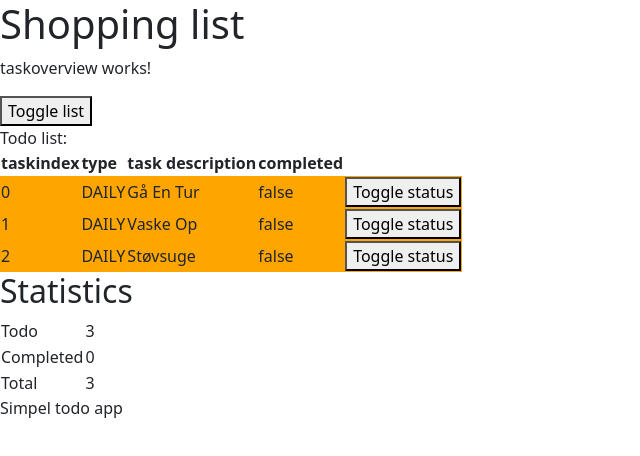
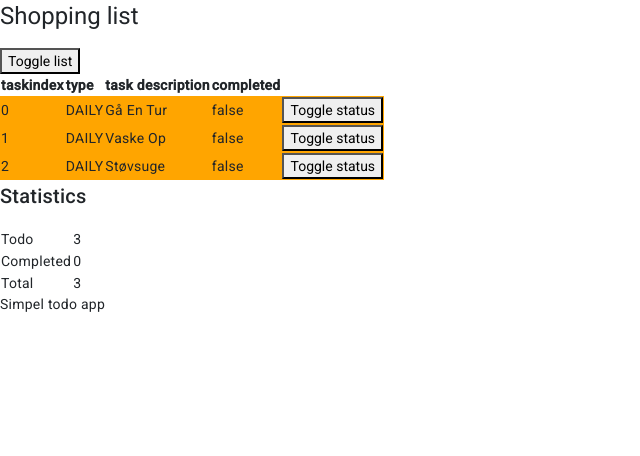
Before and after one commit to oliverbenee/taskapp, an Angular app: page / in a window 1280 px wide. Shown: the top 456 px of the page, without its empty margins (0-640 px from the left). Built offline with nearby package versions, Linux system fonts and the light colour scheme.

Commit message:
add google material css

```diff
--- a/angular.json
+++ b/angular.json
@@ -25,6 +25,7 @@
               "projects/tasks/src/assets"
             ],
             "styles": [
+              "@angular/material/prebuilt-themes/indigo-pink.css",
               "./node_modules/ngx-bootstrap/datepicker/bs-datepicker.css",
               "./node_modules/bootstrap/dist/css/bootstrap.min.css",
               "projects/tasks/src/style/styles.css"
@@ -89,6 +90,7 @@
               "projects/tasks/src/assets"
             ],
             "styles": [
+              "@angular/material/prebuilt-themes/indigo-pink.css",
               "projects/tasks/src/style/styles.css"
             ],
             "scripts": []
--- a/package.json
+++ b/package.json
@@ -11,10 +11,12 @@
   "private": true,
   "dependencies": {
     "@angular/animations": "^16.2.0",
+    "@angular/cdk": "^16.2.11",
     "@angular/common": "^16.2.0",
     "@angular/compiler": "^16.2.0",
     "@angular/core": "^16.2.0",
     "@angular/forms": "^16.2.0",
+    "@angular/material": "^16.2.11",
     "@angular/platform-browser": "^16.2.0",
     "@angular/platform-browser-dynamic": "^16.2.0",
     "@angular/router": "^16.2.0",
--- a/projects/tasks/src/app/taskoverview/taskoverview.component.html
+++ b/projects/tasks/src/app/taskoverview/taskoverview.component.html
@@ -1,5 +1,3 @@
-<p>taskoverview works!</p>
-
 <!--p>{{type}} task: {{taskName}}. status: {{status}}</p-->
 
 
@@ -13,7 +11,6 @@
 
 <!-- Use hidden button to hide. But we can also delete the element if everything is completed, which saves resources.-->
 <div *ngIf="getTasksLength() > 0" [hidden]="tasksHidden">
-  Todo list:
   <!-- {{taskSummary}} -->
   <table>
     <th>taskindex</th><th>type</th><th>task description</th><th>completed</th>
--- a/projects/tasks/src/index.html
+++ b/projects/tasks/src/index.html
@@ -6,8 +6,11 @@
   <base href="/">
   <meta name="viewport" content="width=device-width, initial-scale=1">
   <link rel="icon" type="image/x-icon" href="favicon.ico">
+  <link rel="preconnect" href="https://fonts.gstatic.com">
+  <link href="https://fonts.googleapis.com/css2?family=Roboto:wght@300;400;500&display=swap" rel="stylesheet">
+  <link href="https://fonts.googleapis.com/icon?family=Material+Icons" rel="stylesheet">
 </head>
-<body>
+<body class="mat-typography">
   <tasks-root></tasks-root>
 </body>
 </html>
--- a/projects/tasks/src/style/styles.css
+++ b/projects/tasks/src/style/styles.css
@@ -1 +1,4 @@
 /* You can add global styles to this file, and also import other style files */
+
+html, body { height: 100%; }
+body { margin: 0; font-family: Roboto, "Helvetica Neue", sans-serif; }
```
Also changed, not shown: 2 other files (tests, documents, lock files or other folders).
